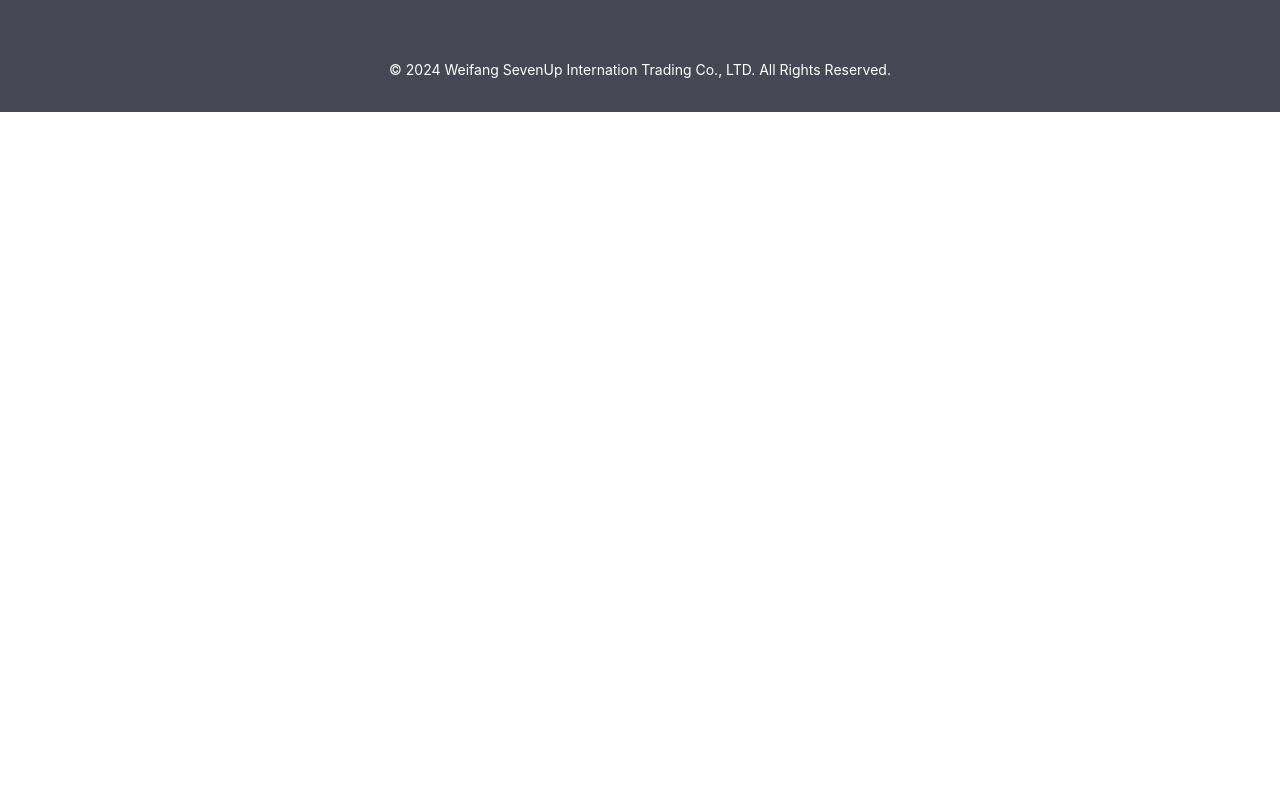
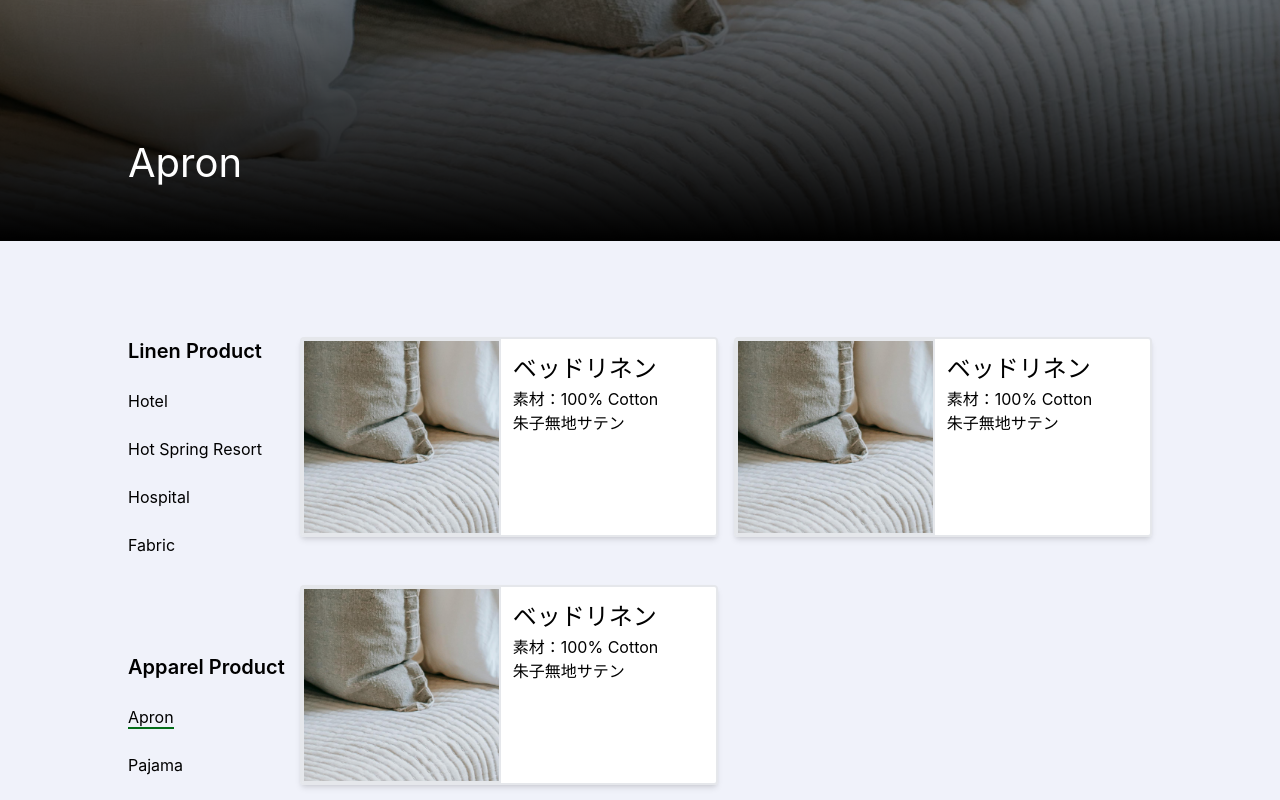
Before and after one commit to jasonxuDrop/venus-trading-website-2024, a React (Create React App) app: page /productList/apron in a window 1280 px wide. Shown: the part 340-1140 px from the top of the page. Before the commit the page ends 800 px from the top, so only its background shows below. Built offline with nearby package versions, Linux system fonts and the light colour scheme.

Commit message:
update links

```diff
--- a/src/App.js
+++ b/src/App.js
@@ -49,7 +49,10 @@ function App() {
                 path="/apparelProducts"
                 element={<ApparelProductsPage />}
               />
-              <Route path="/productList" element={<ProductList />} />
+              <Route
+                path="/productList/:productType"
+                element={<ProductList />}
+              />
               <Route path="/productDetail" element={<ProductDetail />} />
               <Route path="/404" element={<NotFound />} />
             </Routes>
--- a/src/components/ApparelProducts.js
+++ b/src/components/ApparelProducts.js
@@ -24,10 +24,14 @@ const ApparelProducts = () => {
 
       <div className="relative grid grid-cols-12 gap-4">
         <ProductCard
+          productType={"apron"}
           productTitle={"Apron"}
-          className={"mb-[64px] lg:mb-0 col-span-12 lg:col-span-3 lg:col-start-4"}
+          className={
+            "mb-[64px] lg:mb-0 col-span-12 lg:col-span-3 lg:col-start-4"
+          }
         />
         <ProductCard
+          productType={"pajama"}
           productTitle={"Pajama"}
           className={"col-span-12 lg:col-span-3 lg:col-start-7"}
         />
--- a/src/components/Header.js
+++ b/src/components/Header.js
@@ -90,7 +90,7 @@ const Header = () => {
                   style={{}}
                 >
                   <a
-                    href="/productList"
+                    href="/productList/hotel"
                     className="block text-left px-3 py-1 pt-4 text-mobileHeading4"
                   >
                     <span className="border-b-2 border-transparent hover:border-hoverColor">
@@ -98,7 +98,7 @@ const Header = () => {
                     </span>
                   </a>
                   <a
-                    href="/"
+                    href="/productList/hotSpring"
                     className="block text-left px-3 py-1 text-mobileHeading4"
                   >
                     <span className="border-b-2 border-transparent hover:border-hoverColor">
@@ -106,7 +106,7 @@ const Header = () => {
                     </span>
                   </a>
                   <a
-                    href="/"
+                    href="/productList/hospital"
                     className="block text-left px-3 py-1 text-mobileHeading4"
                   >
                     <span className="border-b-2 border-transparent hover:border-hoverColor">
@@ -114,7 +114,7 @@ const Header = () => {
                     </span>
                   </a>
                   <a
-                    href="/"
+                    href="/productList/fabric"
                     className="block text-left px-3 py-1 pb-4 text-mobileHeading4"
                   >
                     <span className="border-b-2 border-transparent hover:border-hoverColor">
@@ -160,7 +160,7 @@ const Header = () => {
                   onMouseLeave={() => setIsApparelMenuOpen(false)}
                 >
                   <a
-                    href="/"
+                    href="/productList/apron"
                     className="block text-left px-3 py-1 pt-4 text-mobileHeading4"
                   >
                     <span className="border-b-2 border-transparent hover:border-hoverColor">
@@ -168,7 +168,7 @@ const Header = () => {
                     </span>
                   </a>
                   <a
-                    href="/"
+                    href="/productList/pajama"
                     className="block text-left px-3 py-1 pb-4 text-mobileHeading4"
                   >
                     <span className="border-b-2 border-transparent hover:border-hoverColor">
@@ -299,7 +299,7 @@ const Header = () => {
               {isLindenMenuOpen && (
                 <div className="bg-mobileNavbarColor">
                   <a
-                    href="/"
+                    href="/productList/hotel"
                     className="text-textcolor text-center block px-4 py-1"
                     onClick={closeAllMenus}
                   >
@@ -308,7 +308,7 @@ const Header = () => {
                     </h3>
                   </a>
                   <a
-                    href="/"
+                    href="/productList/hotSpring"
                     className="text-textcolor text-center block px-4 py-1"
                     onClick={closeAllMenus}
                   >
@@ -317,7 +317,7 @@ const Header = () => {
                     </h3>
                   </a>
                   <a
-                    href="/"
+                    href="/productList/hospital"
                     className="text-textcolor text-center block px-4 py-1"
                     onClick={closeAllMenus}
                   >
@@ -326,7 +326,7 @@ const Header = () => {
                     </h3>
                   </a>
                   <a
-                    href="/"
+                    href="/productList/fabric"
                     className="text-textcolor text-center block px-4 py-1"
                     onClick={closeAllMenus}
                   >
@@ -365,7 +365,7 @@ const Header = () => {
               {isApparelMenuOpen && (
                 <div className="bg-mobileNavbarColor">
                   <a
-                    href="/"
+                    href="/productList/apron"
                     className="text-textcolor text-center block px-4 py-1"
                     onClick={closeAllMenus}
                   >
@@ -374,7 +374,7 @@ const Header = () => {
                     </h3>
                   </a>
                   <a
-                    href="/"
+                    href="/productList/pajama"
                     className="text-textcolor text-center block px-4 py-1"
                     onClick={closeAllMenus}
                   >
--- a/src/components/LinedenProducts.js
+++ b/src/components/LinedenProducts.js
@@ -27,22 +27,26 @@ const LinedenProducts = () => {
 
       <div className="relative grid grid-cols-12 gap-4">
         <ProductCard
+          productType={"hotel"}
           productTitle={"Hotel Linen"}
           productDes={`Gown, Pajama, Bathrobe,
 Bedding, Towel`}
           className={"col-span-12 mb-[64px] lg:mb-0 lg:col-span-3"}
         />
         <ProductCard
+          productType={"hotSpring"}
           productTitle={"Onsen Ryokan"}
           productDes={`Yukata, Indoor Wear, Haori, Sauna Clothes`}
           className={"col-span-12 mb-[64px] lg:mb-0 lg:col-span-3"}
         />
         <ProductCard
+          productType={"hospital"}
           productTitle={"Hospital"}
           productDes={`Patient Clothes, Undergarments, etc.`}
           className={"col-span-12 mb-[64px] lg:mb-0 lg:col-span-3"}
         />
         <ProductCard
+          productType={"fabric"}
           productTitle={"Fabric"}
           productDes={``}
           className={"col-span-12 lg:col-span-3"}
--- a/src/components/productCard.js
+++ b/src/components/productCard.js
@@ -1,11 +1,17 @@
 import React from "react";
-import { useNavigate } from 'react-router-dom';
+import { useNavigate } from "react-router-dom";
 
-const ProductCard = ({ productTitle, productDes, productImage, className }) => {
+const ProductCard = ({
+  productType,
+  productTitle,
+  productDes,
+  productImage,
+  className,
+}) => {
   const navigate = useNavigate();
 
   const handleNavigate = () => {
-    navigate('/productList');
+    navigate(`/productList/${productType}`);
   };
 
   return (
--- a/src/pages/ProductList.js
+++ b/src/pages/ProductList.js
@@ -1,17 +1,32 @@
 import React from "react";
-import { Link } from "react-router-dom";
+import { Link, useParams } from "react-router-dom";
 import img from "../assets/images/test.png";
 
 import DetailedProductCard from "../components/DetailedProductCard";
 
 const ProductList = () => {
+  const { productType } = useParams();
+
+  const productTitles = {
+    hotel: "Hotel Linen",
+    hotSpring: "Hot Spring Resort",
+    hospital: "Hospital",
+    fabric: "Fabric",
+    apron: "Apron",
+    pajama: "Pajama",
+  };
+
+  const displayProductTitle = (productType) => {
+    return productTitles[productType] || "Default Product Title";
+  };
+
   return (
     <div className="w-full bg-navbarcolor relative ">
       <div className="hidden lg:block lg:relative lg:w-full">
         <img src={img} alt="" className="w-full h-[509px] object-cover" />
         <div className="absolute inset-0 bg-gradient-to-t from-black to-transparent"></div>
         <div className="absolute bottom-0 left-0 right-0 max-w-screen-xl mx-auto py-[48px] px-3.5 sm:px-16 lg:px-32">
-          <h1 className="text-white">Hotel Linen</h1>
+          <h1 className="text-white">{displayProductTitle(productType)}</h1>
         </div>
       </div>
 
@@ -20,30 +35,80 @@ const ProductList = () => {
           <div className="hidden lg:block lg:col-span-2">
             <div className="flex flex-col h-full">
               <div className="">
-                <h3 className="font-semibold mb-[24px] text-xl">Linen Product</h3>
+                <h3 className="font-semibold mb-[24px] text-xl">
+                  Linen Product
+                </h3>
                 <div className="flex flex-col">
-                  <Link to="/" className="mb-[24px]">
-                    <span className="border-b-2 border-hoverColor">Hotel</span>
+                  <Link to="/productList/hotel" className="mb-[24px]">
+                    <span
+                      className={`border-b-2 ${
+                        productType === "hotel"
+                          ? "border-hoverColor"
+                          : "border-none"
+                      }`}
+                    >
+                      Hotel
+                    </span>
                   </Link>
-                  <Link to="/" className="mb-[24px]">
-                    <span>Hot Spring Resort</span>
+                  <Link to="/productList/hotSpring" className="mb-[24px]">
+                    <span
+                      className={`border-b-2 ${
+                        productType === "hotSpring"
+                          ? "border-hoverColor"
+                          : "border-none"
+                      }`}
+                    >
+                      Hot Spring Resort
+                    </span>
                   </Link>
-                  <Link to="/" className="mb-[24px]">
-                    <span>Hospital</span>
+                  <Link to="/productList/hospital" className="mb-[24px]">
+                    <span
+                      className={`border-b-2 ${
+                        productType === "hospital"
+                          ? "border-hoverColor"
+                          : "border-none"
+                      }`}
+                    >
+                      Hospital
+                    </span>
                   </Link>
-                  <Link to="/" className="">
-                    <span>Fabric</span>
+                  <Link to="/productList/fabric" className="">
+                    <span
+                      className={`border-b-2 ${
+                        productType === "fabric"
+                          ? "border-hoverColor"
+                          : "border-none"
+                      }`}
+                    >
+                      Fabric
+                    </span>
                   </Link>
                 </div>
               </div>
               <div className="mt-[96px]">
                 <h3 className="font-semibold mb-4 text-xl">Apparel Product</h3>
                 <div className="mt-[24px] flex flex-col">
-                  <Link to="/" className="mb-[24px]">
-                    <span>Apron</span>
+                  <Link to="/productList/apron" className="mb-[24px]">
+                    <span
+                      className={`border-b-2 ${
+                        productType === "apron"
+                          ? "border-hoverColor"
+                          : "border-none"
+                      }`}
+                    >
+                      Apron
+                    </span>
                   </Link>
-                  <Link to="/" className="">
-                    <span>Pajama</span>
+                  <Link to="/productList/pajama" className="">
+                    <span
+                      className={`border-b-2 ${
+                        productType === "pajama"
+                          ? "border-hoverColor"
+                          : "border-none"
+                      }`}
+                    >
+                      Pajama
+                    </span>
                   </Link>
                 </div>
               </div>
@@ -52,7 +117,7 @@ const ProductList = () => {
 
           <div className="text-center col-span-12 lg:hidden mb-[64px]">
             <h1 className="inline-block relative">
-              Hotel Linen
+              {displayProductTitle(productType)}
               <span
                 className="absolute left-1/2 transform -translate-x-1/2 mt-1 w-1/2 h-1 bg-gray-300"
                 style={{ top: "100%" }}
```
